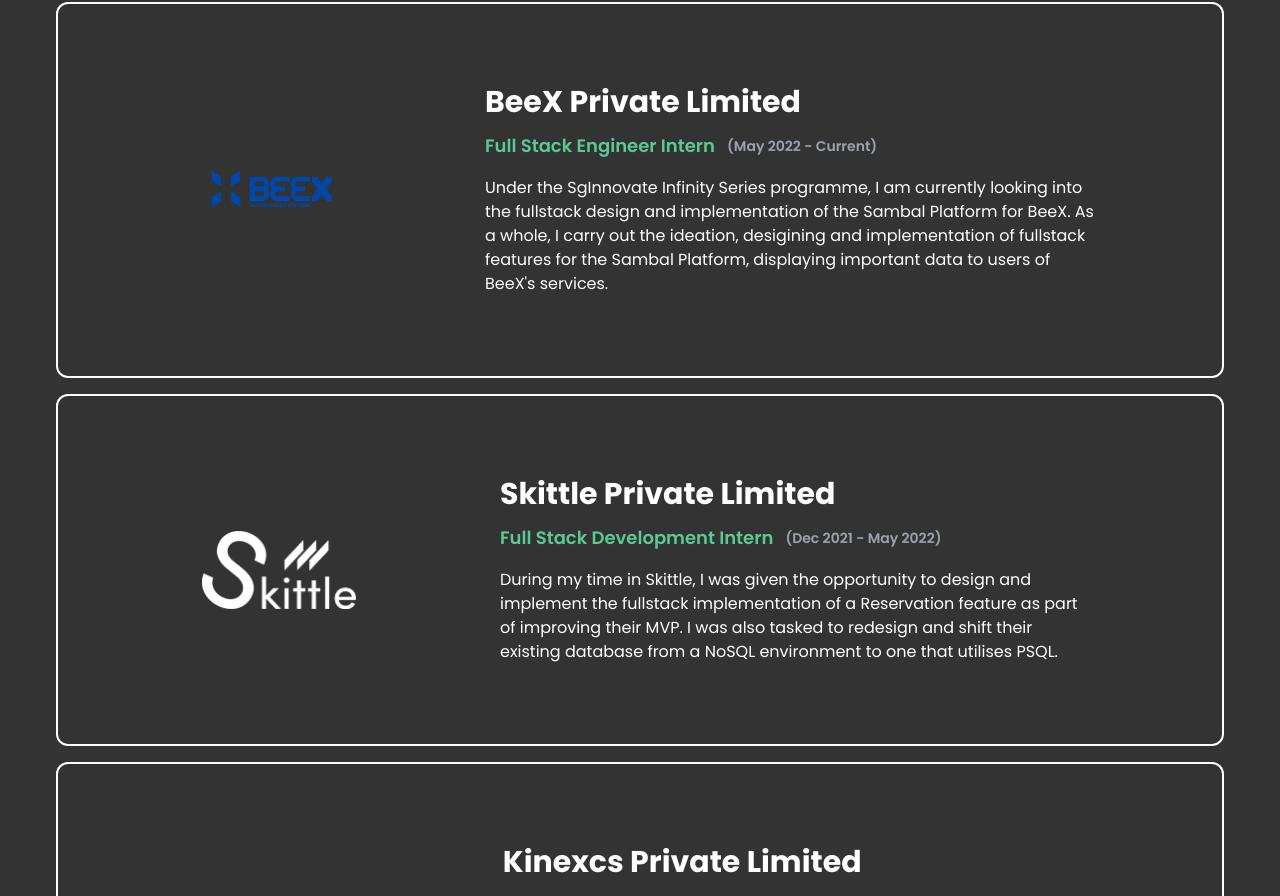
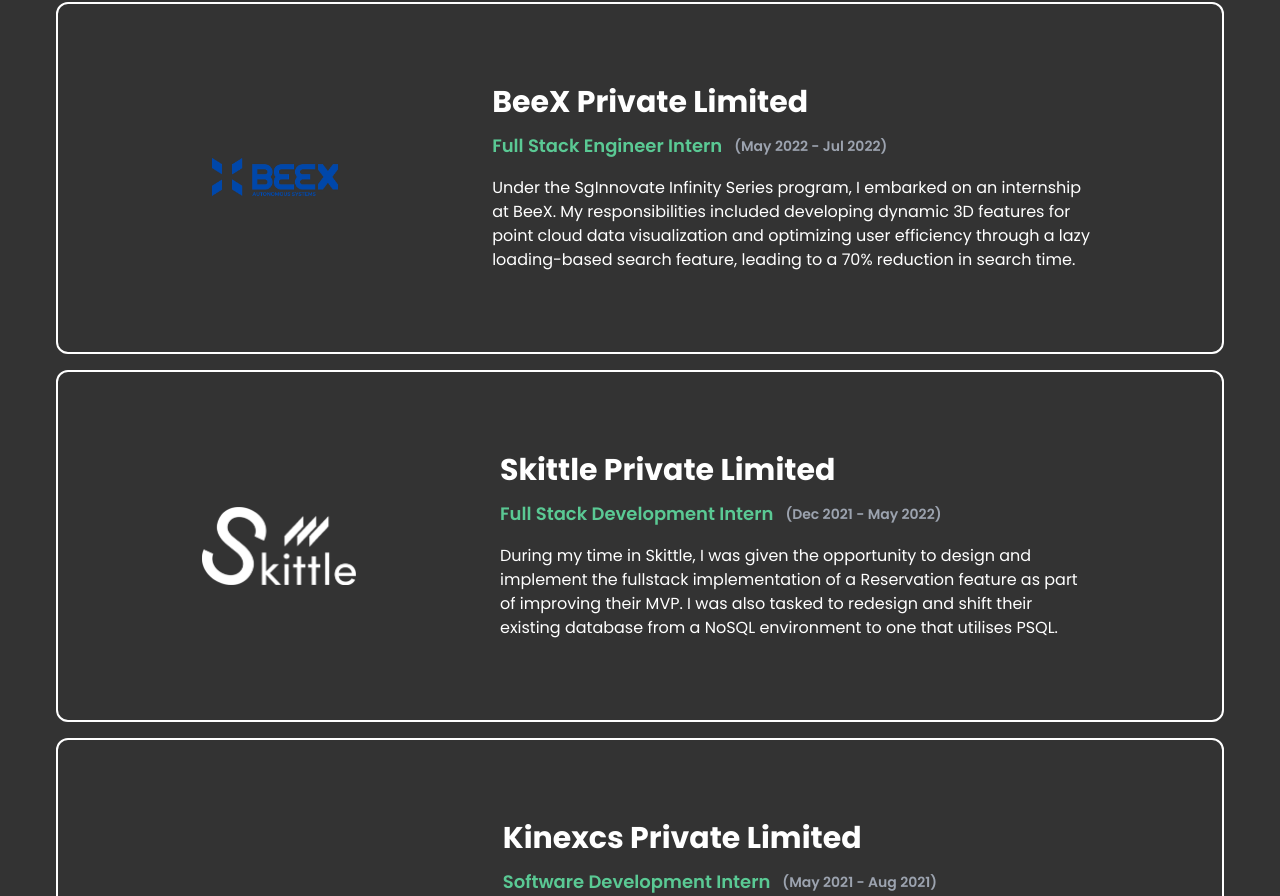
Before and after one commit to amoscookeh/personal-portfolio, a React (Create React App) app: page / in a window 1280 px wide. Shown: the part 3398-4294 px from the top of the page. Built offline with nearby package versions, Linux system fonts and the light colour scheme.

Commit message:
feat: updated beex job information

```diff
--- a/src/data.js
+++ b/src/data.js
@@ -147,10 +147,10 @@
     {
       companyLogo: beeXLogo,
       companyName: "BeeX Private Limited",
-      date: "May 2022 - Current",
+      date: "May 2022 - Jul 2022",
       role: "Full Stack Engineer Intern",
       details:
-        "Under the SgInnovate Infinity Series programme, I am currently looking into the fullstack design and implementation of the Sambal Platform for BeeX. As a whole, I carry out the ideation, desigining and implementation of fullstack features for the Sambal Platform, displaying important data to users of BeeX's services.",
+        "Under the SgInnovate Infinity Series program, I embarked on an internship at BeeX. My responsibilities included developing dynamic 3D features for point cloud data visualization and optimizing user efficiency through a lazy loading-based search feature, leading to a 70% reduction in search time.",
       projectLink: "https://beex.sg/",
       techStacks: [],
     },
```
